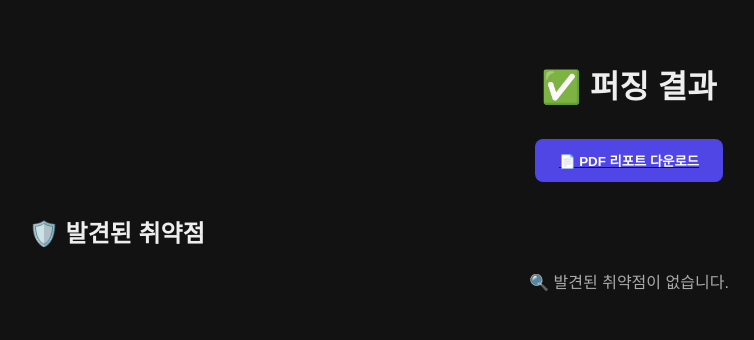
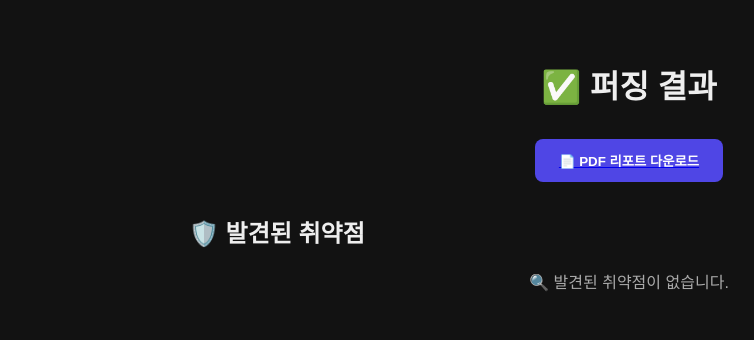
Before and after one commit to hsjsstn/WebFuzzer, a Flask app: page /result in a window 1280 px wide. Shown: the top 340 px of the page, without its empty margins (11-765 px from the left). Run offline with Flask 3, Linux system fonts and the light colour scheme.

Commit message:
여백 조정

```diff
--- a/Fuzzer/templates/loading.html
+++ b/Fuzzer/templates/loading.html
@@ -8,7 +8,7 @@
       background: #121212;
       color: #eee;
       font-family: sans-serif;
-      padding: 2rem;
+      padding: 2rem 15%;
     }
 
     h1 {
--- a/Fuzzer/templates/result.html
+++ b/Fuzzer/templates/result.html
@@ -8,7 +8,7 @@
       background: #121212;
       color: #eee;
       font-family: sans-serif;
-      padding: 2rem;
+      padding: 2rem 15%;
     }
 
     h1 {
```
Also changed, not shown: TestingPage/database.sqlite, 2 other files.
